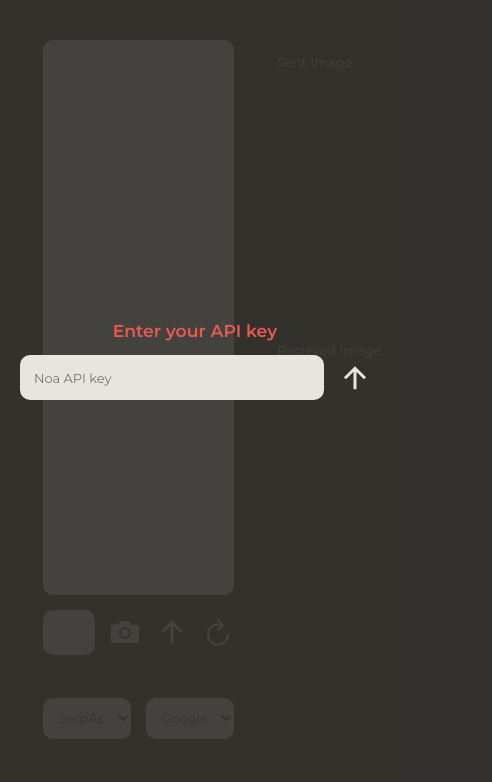
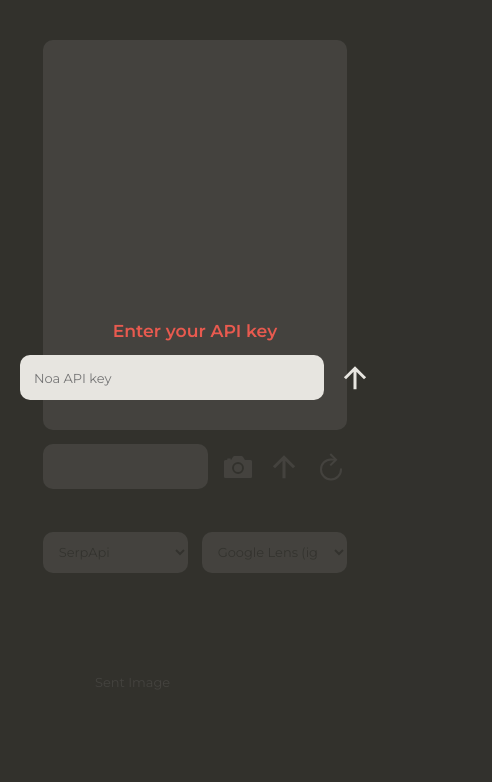
Before and after one commit to brilliantlabsAR/noa-playground, a plain HTML site: page index.html in a window 390 px wide. Shown: the part 62-844 px from the top of the page, 492 px wide, since content can reach past the window. Drawn offline with nearby package versions, Linux system fonts and the light colour scheme.

Commit message:
responsive

```diff
--- a/css/style.css
+++ b/css/style.css
@@ -244,6 +244,8 @@ textarea:focus, input:focus{
     padding-top: 2rem;
     display: flex ;
     flex-direction: column;
+    justify-items: center;
+    align-items: center;
 }
 .image label {
     color: var(--text-area-color);
@@ -262,3 +264,23 @@ textarea:focus, input:focus{
     height: 200px;
     width: 200px;
 }
+
+@media screen and (max-width: 700px) {
+
+    .persona {
+        display: none;
+    }
+    .main{
+        display: flex;
+        flex-direction: column;
+        padding: 1rem;
+    }
+    .interaction{
+        padding: 1rem;
+        height: 70vh !important;
+    }
+    body{
+        height: unset;
+        overflow-y: auto;
+    }
+}
```
